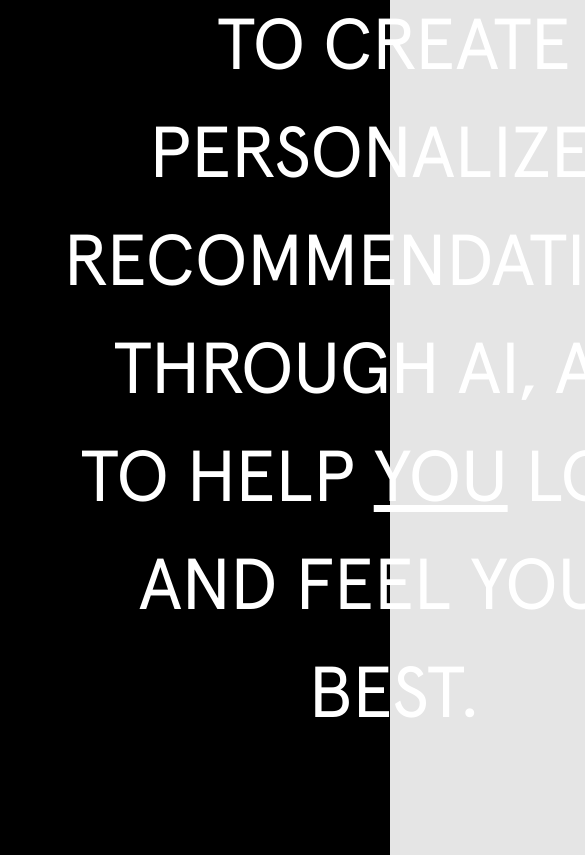
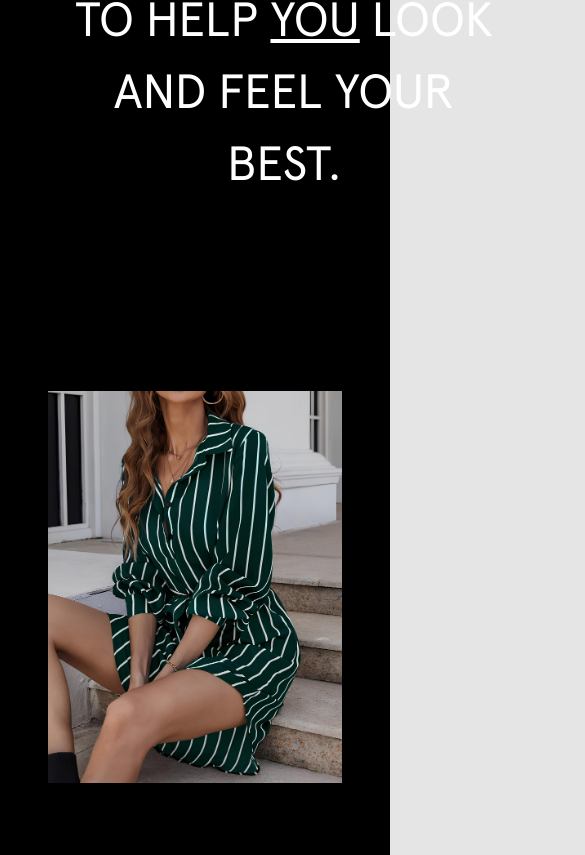
Before and after one commit to felixliang50779/Couture-Lab, a React (Create React App) app in the folder couture-lab-ui/: page / in a window 390 px wide. Shown: the part 1142-1997 px from the top of the page, 585 px wide, since content can reach past the window. Built offline with nearby package versions, Linux system fonts and the light colour scheme; no server answers.

Commit message:
added media alignment in home.css

```diff
--- a/couture-lab-ui/src/Pages/Home.module.css
+++ b/couture-lab-ui/src/Pages/Home.module.css
@@ -134,3 +134,28 @@
     width: 90%;
     margin: auto;
 }
+
+@media only screen and (max-width : 770px) {
+    .greendress-container {
+        grid-template-columns: 1fr;
+    }
+    .green-dress {
+        order: 1;
+    }
+    .greendress-text {
+        order: 2;
+    }
+    .content-container, .whatweare-container, .greendress-container, .wardrobe-container {
+        flex-direction: column;
+    }
+    .intro-img, .green-dress, .wardrobe-card {
+        width: 100%;
+    }
+    .intro-header, .whatweare-text, .changeway-text, .outfit-header, .last-page-link, .last-page-title {
+        font-size: 3em;
+    }
+    .wardrobe-header, .wardrobe-desc {
+        font-size: 1.5em;
+    }
+
+}
```
